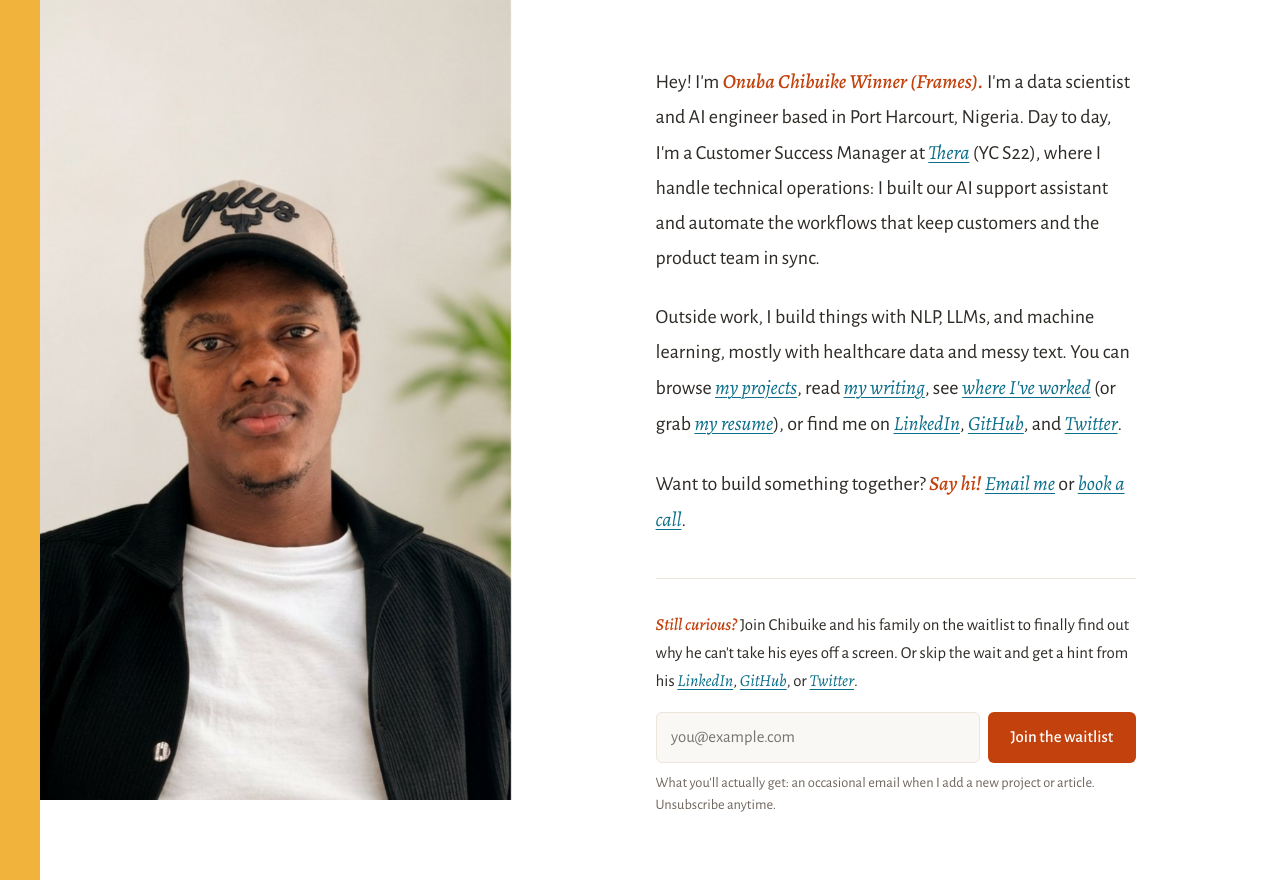
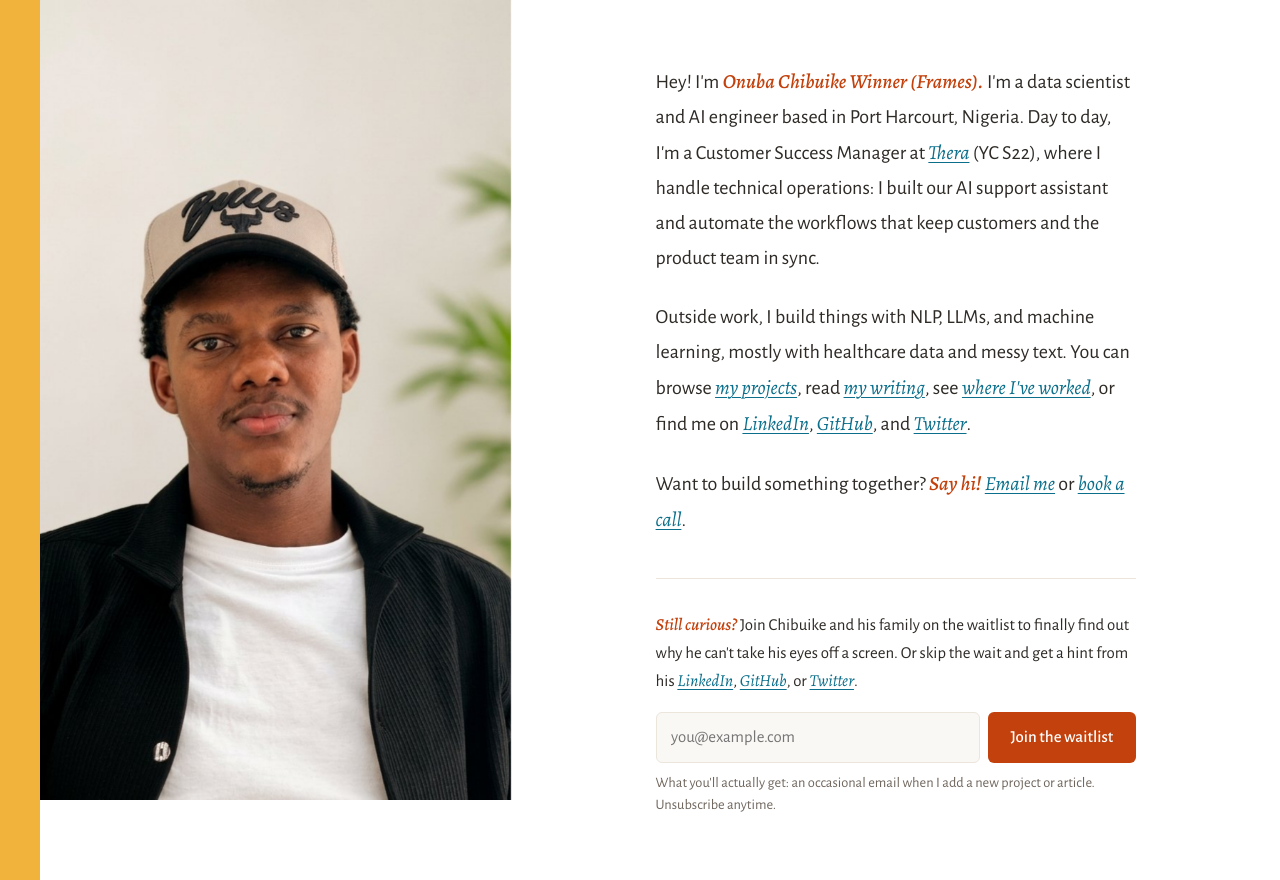
Before and after one commit to ChibuikeOnuba/ChibuikeOnuba.github.io, a plain HTML site: page index.html in a window 1280 px wide. Drawn offline with nearby package versions, Linux system fonts and the light colour scheme.

Commit message:
Remove resume download; offer it by email instead
Co-Authored-By: Claude Opus 5.5 <noreply@anthropic.com>

```diff
--- a/index.html
+++ b/index.html
@@ -38,8 +38,8 @@
       <p>
         Outside work, I build things with NLP, LLMs, and machine learning, mostly with
         healthcare data and messy text. You can browse <a href="projects.html">my projects</a>,
-        read <a href="writing.html">my writing</a>, see <a href="experience.html">where I've worked</a>
-        (or grab <a href="assets/ONUBA%20CHIBUIKE%20RESUME.pdf">my resume</a>), or find me on
+        read <a href="writing.html">my writing</a>, see <a href="experience.html">where I've worked</a>,
+        or find me on
         <a href="https://www.linkedin.com/in/chibuikeonuba/" target="_blank" rel="noopener">LinkedIn</a>,
         <a href="https://github.com/ChibuikeOnuba" target="_blank" rel="noopener">GitHub</a>, and
         <a href="https://twitter.com/chibuike_heis" target="_blank" rel="noopener">Twitter</a>.
```
Also changed, not shown: experience.html (+1 -1 lines), 1 other file.
